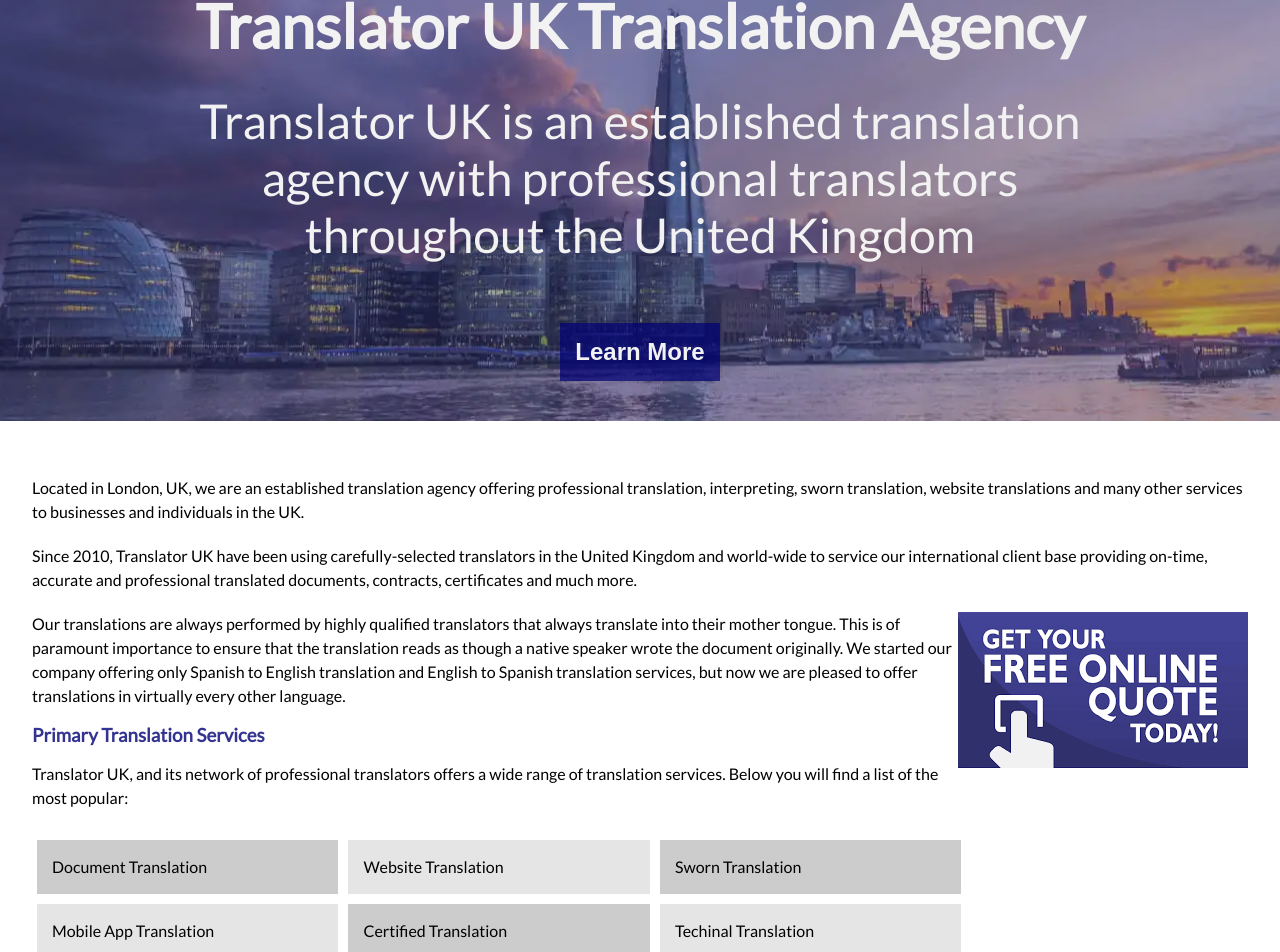
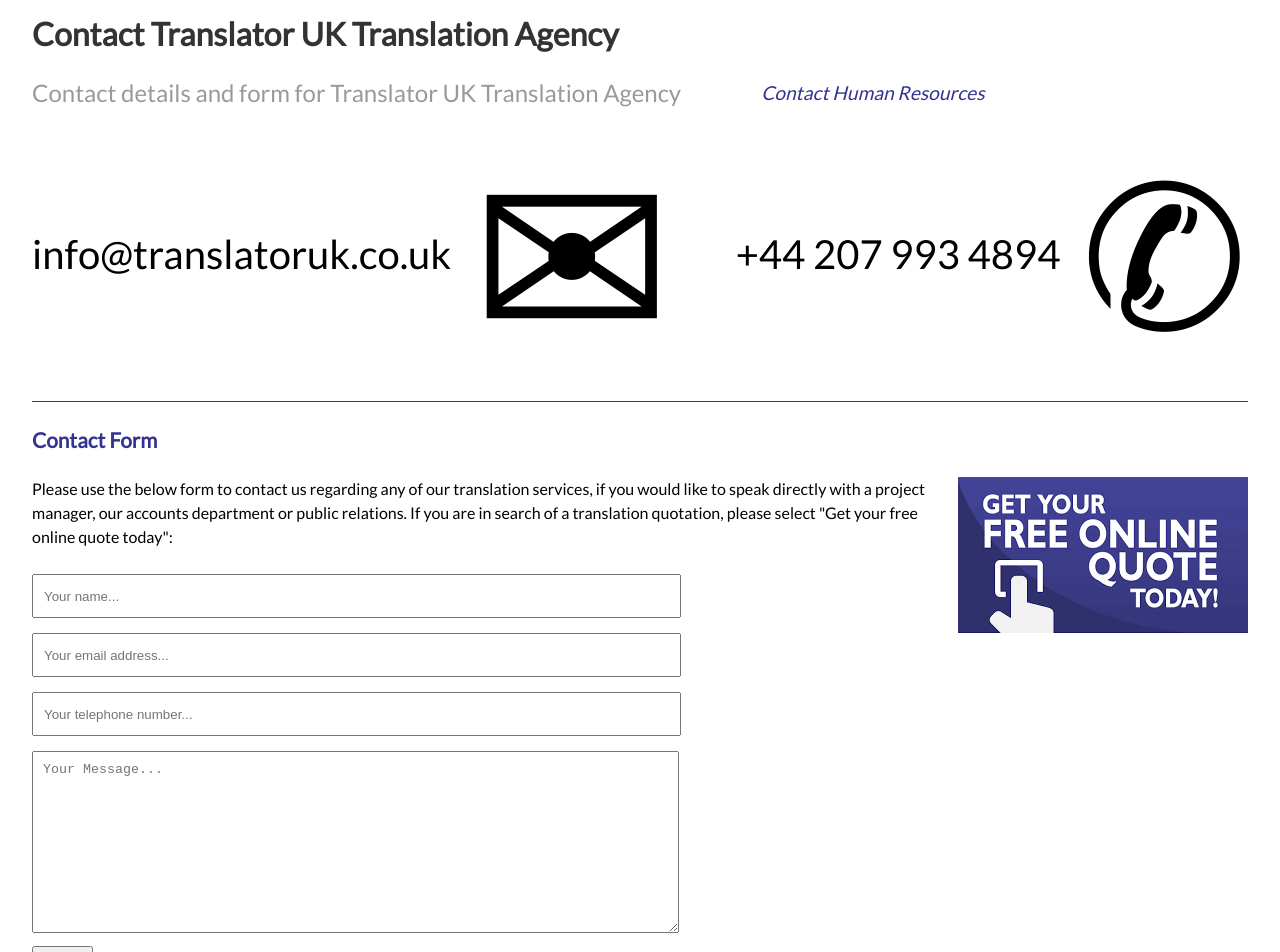
Before and after one commit to ChanMyaeOo/jj-global-translation, a React (Create React App) app: page /contact in a window 1280 px wide. Shown: the part 210-1162 px from the top of the page. Built offline with nearby package versions, Linux system fonts and the light colour scheme.

Commit message:
added contact page for desktop view

```diff
--- a/src/App.js
+++ b/src/App.js
@@ -11,11 +11,17 @@
 import Legal from './pages/legal/Legal'
 import Languages from './pages/languages/Languages'
 import Services from './pages/services/Services'
+import Contact from './pages/contact/Contact'
 
 const App = () => {
     return (
          <Router>
             <Switch>
+                <Route path="/contact">
+                    <Layout>
+                        <Contact />
+                    </Layout>
+                </Route>
                  <Route path="/services">
                     <Layout>
                         <Services />
--- /dev/null
+++ b/src/pages/contact/Contact.js
@@ -0,0 +1,48 @@
+import React from 'react'
+import { Link } from 'react-router-dom'
+import useStyles from './styles'
+import Quote from '../../images/quote.webp'
+
+const Contact = () => {
+    const classes = useStyles();
+    return (
+        <div className={classes.contact}>
+            <h2>Contact Translator UK Translation Agency</h2>
+            <div className={classes.contactTitleWrap}>
+                <h3>Contact details and form for Translator UK Translation Agency</h3>
+                <Link to="/" className={classes.contactHR}><em>Contact Human Resources</em></Link>
+            </div>
+
+            <div className={classes.contactAddress}>
+                <Link to="/" className={classes.contactEmail}>
+                    info@translatoruk.co.uk
+                    <p>✉</p>
+                </Link>
+
+                <Link to="/" className={classes.contactPhone}>
+                    +44 207 993 4894
+                    <p>✆</p>
+                </Link>
+            </div>
+            <hr />
+
+            <div className={classes.contactForm}>
+                <h3>Contact Form</h3>
+                <img src={Quote} alt="quote" className={classes.contactQuote} />
+                <p>Please use the below form to contact us regarding any of our translation services, if you would like to speak directly with a project manager, our accounts department or public relations. If you are in search of a translation quotation, please select "Get your free online quote today":</p>
+
+                <form className={classes.contactFormWrap}>
+                    <input type="text" placeholder="Your name..." />
+                    <input type="email" placeholder="Your email address..." />
+                    <input type="text" placeholder="Your telephone number..." />
+                    <textarea placeholder="Your Message...">
+
+                    </textarea>
+                    <button type="submit">SEND</button>
+                </form>
+            </div>
+        </div>
+    )
+}
+
+export default Contact
--- /dev/null
+++ b/src/pages/contact/styles.js
@@ -0,0 +1,101 @@
+import { makeStyles } from "@material-ui/core/styles";
+
+const useStyles = makeStyles((theme) => ({
+    contact: {
+        width: '95vw',
+        maxWidth: '1280px',
+        margin: '0 auto',
+        "& > h2": {
+            fontSize: '32px',
+            color: 'rgba(0,0,0,0.80)',
+            margin: '25px 0'
+        }
+    },
+    contactTitleWrap: {
+        display: 'flex',
+        alignItems: 'center',
+        "& > h3": {
+            fontSize: '24px',
+            color: 'rgba(0,0,0,0.40)',
+            marginRight: '80px',
+            fontWeight: 'normal'
+        },
+    },
+    contactHR: {
+        fontSize: '19.2px',
+        color: 'rgba(0,0,118,0.80)',
+        textDecoration: 'none',
+    },
+    contactAddress: {
+        display: 'flex',
+        justifyContent: 'space-between'
+    },
+    contactEmail: {
+        fontSize: '40px',
+        textDecoration: 'none',
+        display: 'flex',
+        justifyContent: 'space-between',
+        alignItems: 'center',
+        color: '#000',
+        "& > p": {
+            fontSize: '240px',
+            paddingLeft: "20px"
+        },
+        "&:hover": {
+            color: 'rgba(0,0,118,0.80)'
+        }
+    },
+    contactPhone: {
+        fontSize: '40px',
+        textDecoration: 'none',
+        alignItems: 'center',
+        display: 'flex',
+        justifyContent: 'space-between',
+        color: '#000',
+         "& > p": {
+            fontSize: '200px',
+            paddingLeft: "20px"
+        },
+        "&:hover": {
+            color: 'rgba(0,0,118,0.80)'
+        }
+    },
+    contactForm: {
+        marginBottom: '35px',
+        "& > h3": {
+            fontSize: '1.3em',
+            color: 'rgba(0,0,118,0.80)',
+            margin: '25px 0'
+        },
+        "& > p": {
+            lineHeight: '1.5rem'
+        }
+    },
+    contactQuote: {
+        float: 'right',
+        marginLeft: '15px'
+    },
+    contactFormWrap: {
+        maxWidth: '625px',
+        marginTop: '25px',
+        "& > input": {
+            width: '100%',
+            height: '40px',
+            marginBottom: '15px',
+            padding: '0 10px'
+        },
+        "& > textarea": {
+            width: '100%',
+            height: '160px',
+            marginBottom: '10px',
+            padding: '10px',
+            maxWidth: 'inherit'
+        },
+        "& > button": {
+            height: '40px',
+            padding: '10px'
+        }
+    }
+}));
+
+export default useStyles;
```
